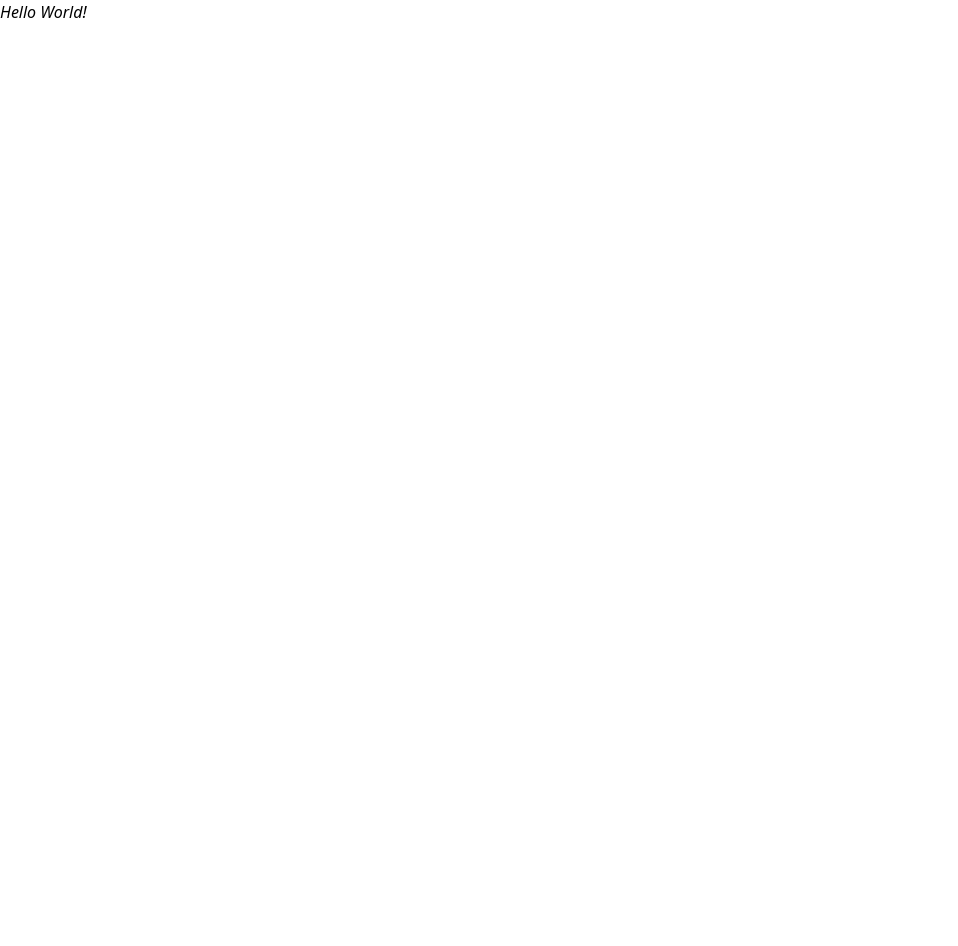
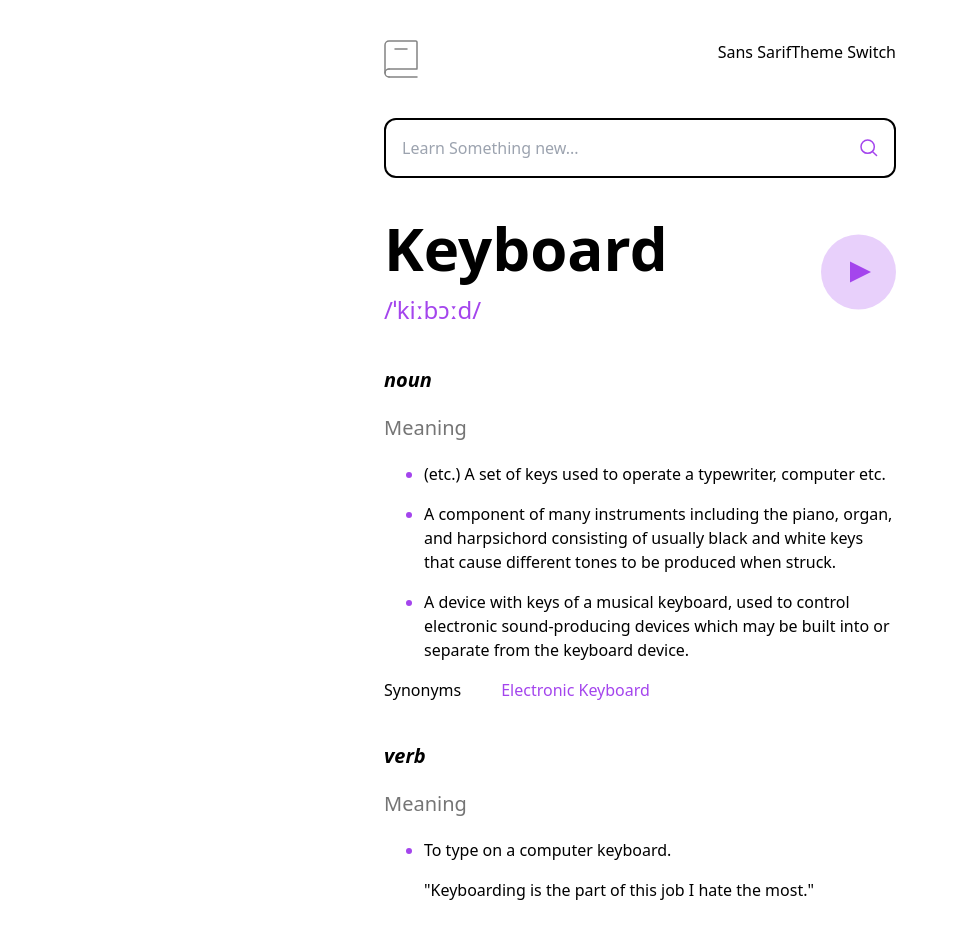
Before and after one commit to dotslashbit/web-projects, a React (Vite) app in the folder reactjs_projects/dictionary/: page / in a window 1280 px wide. Shown: the top 946 px of the page, without its empty margins (0-958 px from the left). Before the commit the page ends 800 px from the top, so only its background shows below. Built offline with nearby package versions, Linux system fonts and the light colour scheme.

Commit message:
finished getting a rough static version of the design and also added custom color palette

```diff
--- a/reactjs_projects/dictionary/src/App.jsx
+++ b/reactjs_projects/dictionary/src/App.jsx
@@ -1,7 +1,69 @@
 export default function App() {
   return (
-    <div>
-      <h1 class="italic">Hello World!</h1>
+    <div className="mx-96 my-10">
+      <nav className="flex justify-between">
+        <img src="assets/images/logo.svg" />
+        <div className="flex justify-between">
+          <p>Sans Sarif</p>
+          <p>Theme Switch</p>
+        </div>
+      </nav>
+      <form className="my-10 border-solid border-2 border-sky-500 rounded-xl flex justify-between p-4">
+        <input placeholder="Learn Something new..." type="text" />
+        <button>
+          <img src="/assets/images/icon-search.svg" />
+        </button>
+      </form>
+      <main>
+        <section className="word flex justify-between my-10">
+          <div className="flex flex-col justify-between items-start gap-4">
+            <h2 className="text-6xl font-bold">Keyboard</h2>
+            <p className="text-2xl font-light text-violet">/ˈkiːbɔːd/</p>
+          </div>
+          <img src="assets/images/icon-play.svg" />
+        </section>
+        <section className="noun">
+          <p className="italic font-bold text-xl">noun</p>
+          <p className="meaning text-white-darkest text-xl font-light my-5">
+            Meaning
+          </p>
+          <ul className="meaning-list ml-10 list-disc marker:text-violet">
+            <li className="my-4">
+              (etc.) A set of keys used to operate a typewriter, computer etc.
+            </li>
+            <li className="my-4">
+              A component of many instruments including the piano, organ, and
+              harpsichord consisting of usually black and white keys that cause
+              different tones to be produced when struck.
+            </li>
+            <li className="my-4">
+              A device with keys of a musical keyboard, used to control
+              electronic sound-producing devices which may be built into or
+              separate from the keyboard device.
+            </li>
+          </ul>
+          <div className="synonyms flex justify-start gap-10">
+            <p>Synonyms</p>
+            <p className="text-violet">Electronic Keyboard</p>
+          </div>
+        </section>
+        <section className="verb">
+          <p className="italic font-bold text-xl mt-10">verb</p>
+          <p className="meaning text-white-darkest text-xl font-light my-5">
+            Meaning
+          </p>
+          <ul className="meaning-list ml-10 list-disc marker:text-violet">
+            <li className="my-4">To type on a computer keyboard.</li>
+            <p>"Keyboarding is the part of this job I hate the most."</p>
+          </ul>
+        </section>
+      </main>
+      <footer className="flex justify-start gap-10 my-10">
+        <p>Source</p>
+        <a href="https://en.wiktionary.org/wiki/keyboard">
+          https://en.wiktionary.org/wiki/keyboard
+        </a>
+      </footer>
     </div>
   );
 }
--- a/reactjs_projects/dictionary/tailwind.config.js
+++ b/reactjs_projects/dictionary/tailwind.config.js
@@ -3,6 +3,24 @@ export default {
   content: ["./index.html", "./src/**/*.{js,ts,jsx,tsx}"],
   theme: {
     extend: {},
+    colors: {
+      transparent: "transparent",
+      current: "currentColor",
+      black: {
+        darkest: "#050505",
+        dark: "#1f1f1f",
+        DEFAULT: "#2d2d2d",
+        light: "#3a3a3a",
+      },
+      white: {
+        darkest: "#757575",
+        dark: "#e9e9e9",
+        light: "#f4f4f4",
+        DEFAULT: "#ffffff",
+      },
+      violet: "#a445ed",
+      red: "#ff5252",
+    },
   },
   plugins: [],
 };
```
